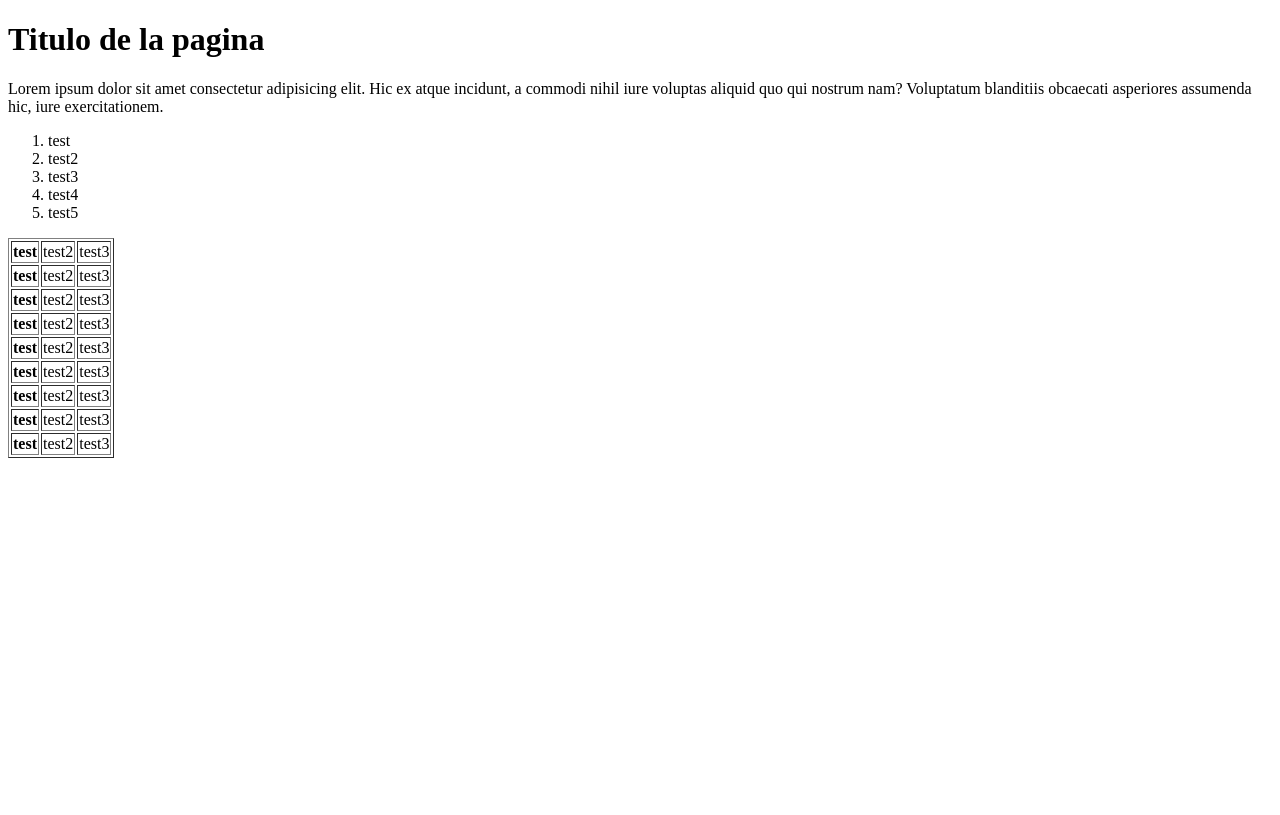
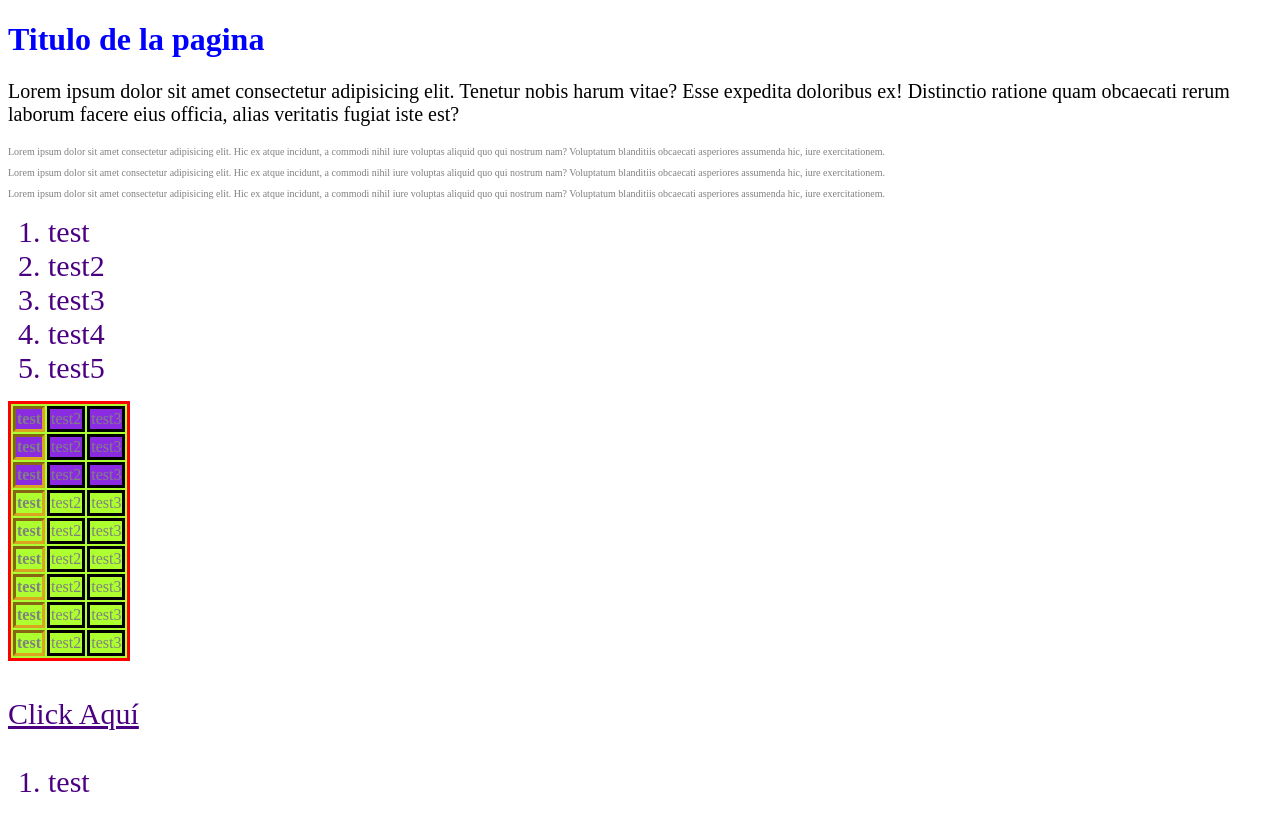
Before and after one commit to jaime-glez/c-selectores, a plain HTML site: page index.html in a window 1280 px wide. Drawn offline with Linux system fonts and the light colour scheme.

Commit message:
Termino de clase

```diff
--- a/css/styles.css
+++ b/css/styles.css
@@ -1,3 +1,46 @@
+/*Selector de elementos*/
 table{
-    color: red;
+    background-color: greenyellow;
+    border-style: solid;
+    border-color:  red;
+    size: 1px;
 }
+
+thead{
+    background-color: blueviolet;
+}
+
+th{
+    border-style: inset;
+    border-color: goldenrod;
+}
+
+td{
+    border-style: solid;
+    border-color: black;
+}
+
+p{
+    font-size: 10px;
+}
+
+/*Selector de clase*/
+.pGreen{
+    color: black;
+    font-size: 20px;
+}
+
+a, li{
+    color: indigo;
+    font-size: 30px;
+}
+
+/*Selector de ID*/
+#titulo{
+    color: blue;
+}
+
+/*Selector Universal*/
+*{
+    color: gray;
+}
--- a/index.html
+++ b/index.html
@@ -4,11 +4,18 @@
     <meta charset="UTF-8">
     <meta name="viewport" content="width=device-width, initial-scale=1.0">
     <title>Clase Selectores</title>
+
+    <link rel="stylesheet" href="css/styles.css">
+
 </head>
 <body>
-    <h1>Titulo de la pagina</h1>
+    <h1 id="titulo">Titulo de la pagina</h1>
 
+    <p class="pGreen">Lorem ipsum dolor sit amet consectetur adipisicing elit. Tenetur nobis harum vitae? Esse expedita doloribus ex! Distinctio ratione quam obcaecati rerum laborum facere eius officia, alias veritatis fugiat iste est?</p>
     <p>Lorem ipsum dolor sit amet consectetur adipisicing elit. Hic ex atque incidunt, a commodi nihil iure voluptas aliquid quo qui nostrum nam? Voluptatum blanditiis obcaecati asperiores assumenda hic, iure exercitationem.</p>
+    <p>Lorem ipsum dolor sit amet consectetur adipisicing elit. Hic ex atque incidunt, a commodi nihil iure voluptas aliquid quo qui nostrum nam? Voluptatum blanditiis obcaecati asperiores assumenda hic, iure exercitationem.</p>
+    <p>Lorem ipsum dolor sit amet consectetur adipisicing elit. Hic ex atque incidunt, a commodi nihil iure voluptas aliquid quo qui nostrum nam? Voluptatum blanditiis obcaecati asperiores assumenda hic, iure exercitationem.</p>
+
     <ol>
         <li>test</li>
         <li>test2</li>
@@ -17,7 +24,7 @@
         <li>test5</li>
     </ol>
 
-    <table border="1">
+    <table>
         <thead>
             <tr>
                 <th>test</th>
@@ -71,6 +78,18 @@
         </tfoot>
     </table>
 
+    <br><br>
+
+    <a href="#">Click Aquí</a>
+
+    <br><br>
+
+    <ol>
+        <li>
+            test
+        </li>
+    </ol>
+
 
 </body>
 </html>
```
